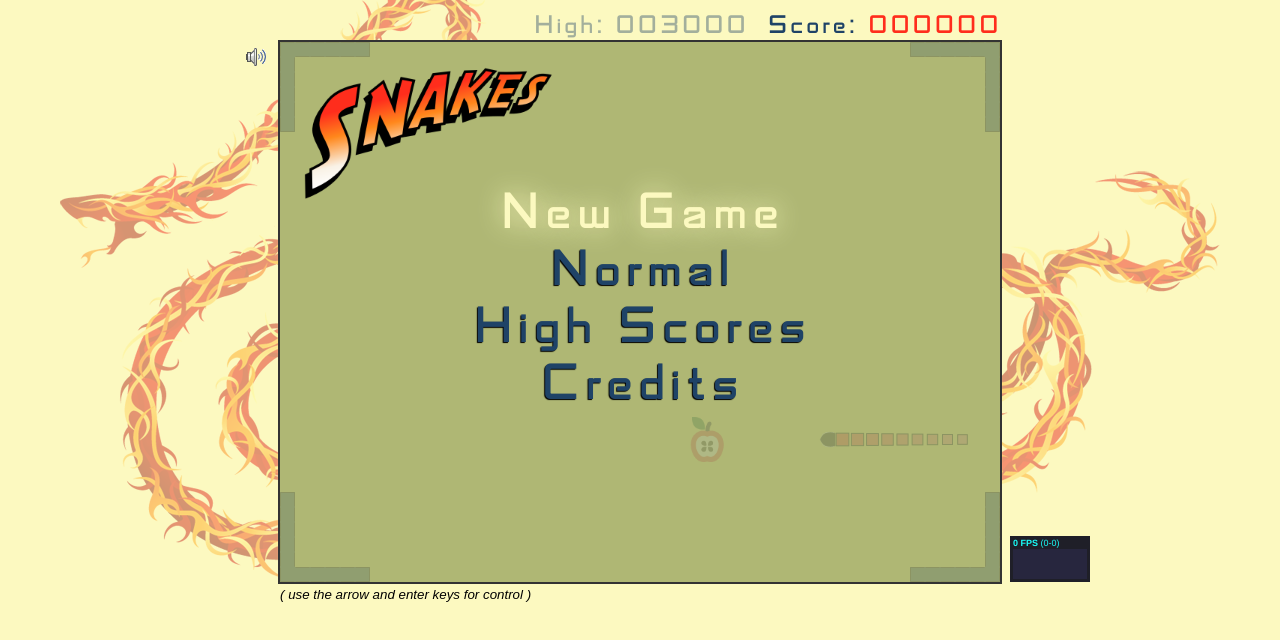
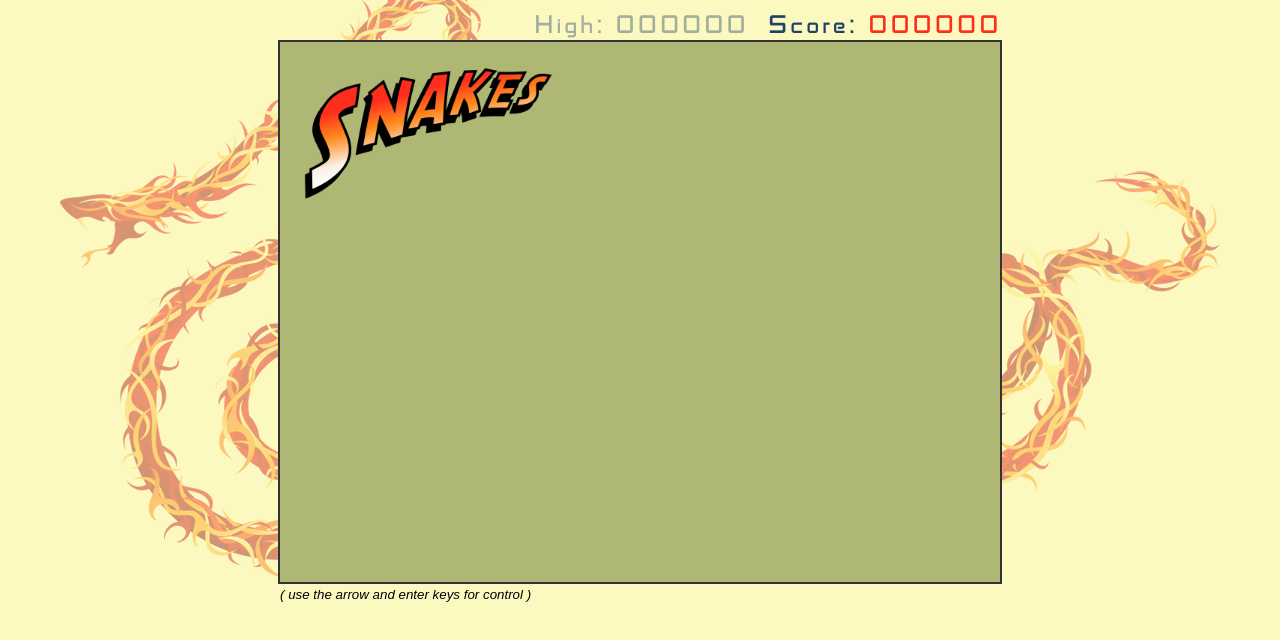
Before and after one commit to alexrfisher90/Team-Hanson-P3, a plain HTML site: page javascript-snakes/index.html in a window 1280 px wide. Drawn offline with Linux system fonts and the light colour scheme.

Commit message:
changed to snakes.mjs

```diff
--- /dev/null
+++ b/javascript-snakes/gettest.mjs
@@ -0,0 +1,3 @@
+import { gethighscores } from './gethighscores.mjs';
+
+gethighscores().then((data) => console.log(data)).catch((error) => console.error(error));
--- a/javascript-snakes/index.html
+++ b/javascript-snakes/index.html
@@ -63,7 +63,7 @@
 
   </div>
 
-  <script src="snakes.min.js"></script>
+  <script src="snakes.mjs"></script>
   <script>
   Game.ready(function() {
     game = Snakes();
```
Also changed, not shown: javascript-snakes/gethighscores.mjs (renamed from javascript-snakes/gethighscores.js), javascript-snakes/snakes.mjs (added).
